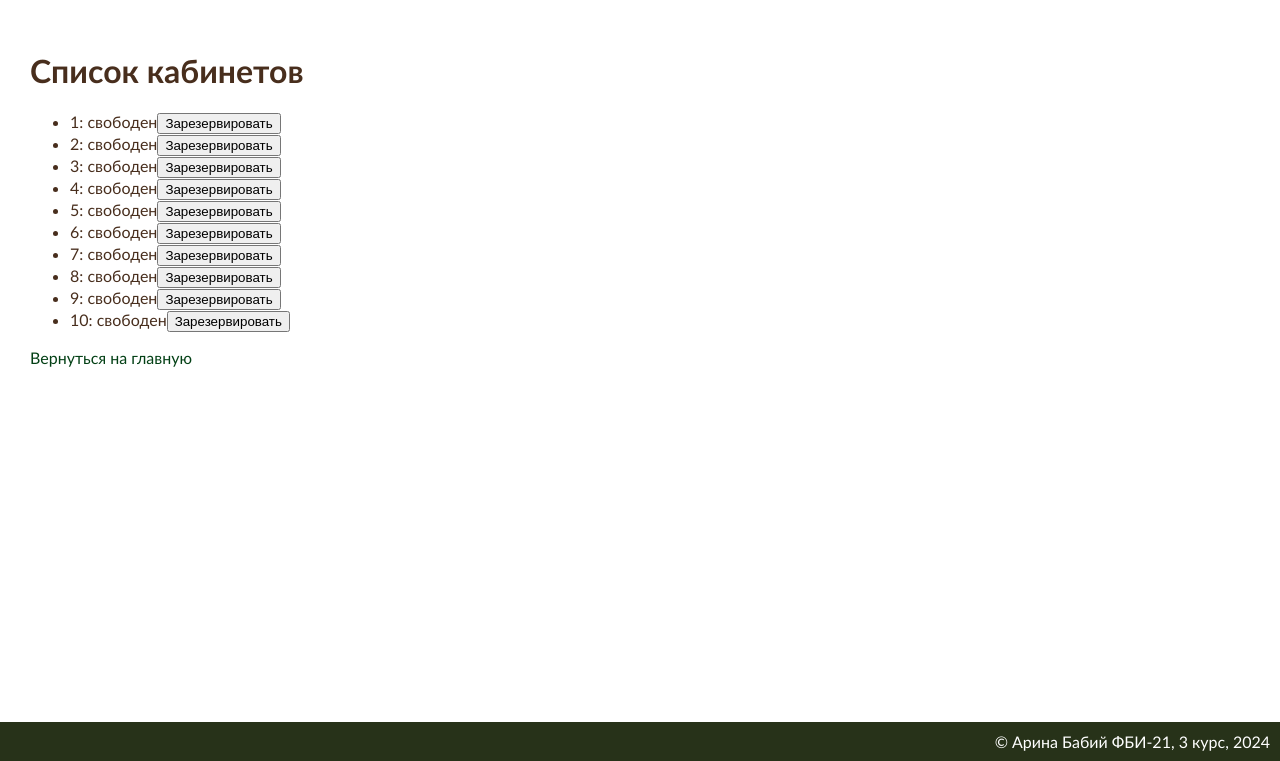
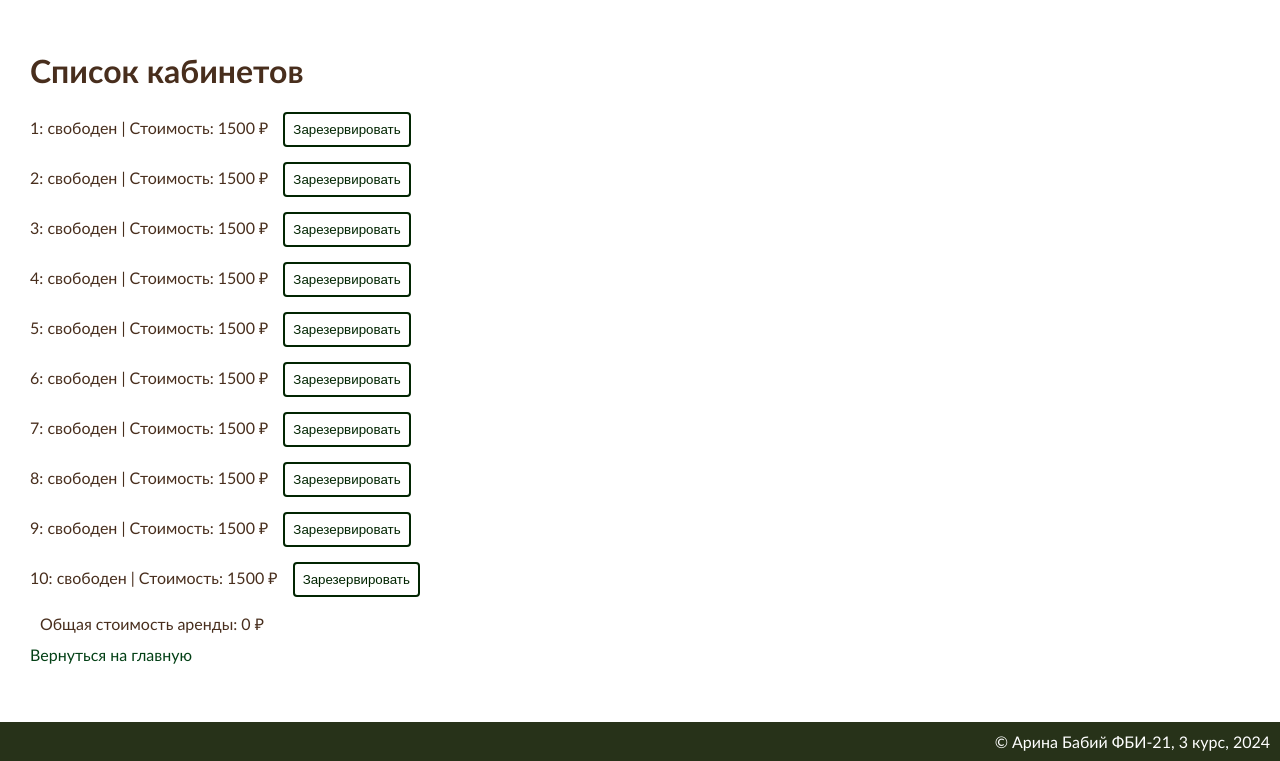
Before and after one commit to ceryleangel/web-programming-labs-2, a Flask app: page /lab6/ in a window 1280 px wide. Shown: the part 39-800 px from the top of the page. Run offline with Flask 3, Linux system fonts and the light colour scheme.

Commit message:
Стили

```diff
--- a/lab6.py
+++ b/lab6.py
@@ -5,7 +5,7 @@ lab6=Blueprint('lab6', __name__)
 
 offices = []
 for i in range(1,11):
-    offices.append({"number": i, "tenant": ""})
+    offices.append({"number": i, "tenant": "", "price" : 1500})
 
 
 @lab6.route('/lab6/')
@@ -17,6 +17,7 @@ def api():
     data = request.json
     id = data['id']
     if data['method'] == 'info':
+        total_cost = sum(office['price'] for office in offices if office['tenant'])
         return {
             'jsonrpc': '2.0',
             'result': offices,
--- a/static/main.css
+++ b/static/main.css
@@ -76,3 +76,28 @@ a.block {
     padding: 30px;
     text-align: center;
 }
+
+button {
+    margin-left: 15px;
+    padding: 8px;
+    background-color: white;
+    border: 2px solid rgb(1, 37, 1);
+    color:  rgb(1, 37, 1);
+    border-radius: 4px;
+    cursor: pointer;
+    transition: background-color 0.3s, color 0.3s;
+}
+button:hover {
+    background-color: rgb(109, 238, 10);
+}
+#office-list {
+    list-style: none;
+    padding: 0;
+}
+#office-list li {
+    margin-bottom: 15px;
+}
+#total-cost {
+    margin-top: 20px;
+    color: rgb(1, 38, 1);
+}
--- a/templates/lab6/lab6.html
+++ b/templates/lab6/lab6.html
@@ -17,17 +17,25 @@
         })
 
         .then(function(response) {
-            return response.json()
+            return response.json();
         })
 
         .then(function(data) {
             const office_list = data.result;
             const ul = document.getElementById('office-list');
             ul.innerHTML = '';
+
+            let total_rent = 0;
+
+            ul.innerHTML = '';
             for (let i = 0; i < office_list.length; i++) {
                 const office = office_list[i];
                 const li = document.createElement('li');
-                li.innerText = `${office.number}: ${office.tenant || 'свободен'}`;
+                li.innerText = office.number + ": " + (office.tenant || 'свободен') + " | Стоимость: " + office.price + " ₽";
+
+                if (office.tenant) {
+                    total_rent += office.price;
+                }
 
                 const bookingButton = document.createElement('button');
                 bookingButton.innerText = 'Зарезервировать';
@@ -43,6 +51,9 @@
 
                 ul.appendChild(li);
             }
+
+            const totalRentElement = document.getElementById('total-rent');
+            totalRentElement.innerText = "Общая стоимость аренды: " + total_rent + " ₽";
         });
     }
 
@@ -137,8 +148,10 @@
     </script>
 {% endblock %}
 
+
 {% block main %}
     <h1>Список кабинетов</h1>
     <ul id="office-list"></ul>
+    <div id="total-rent">Общая стоимость аренды: 0₽</div>
     <a href="/index">Вернуться на главную</a>
 {% endblock %}
```
